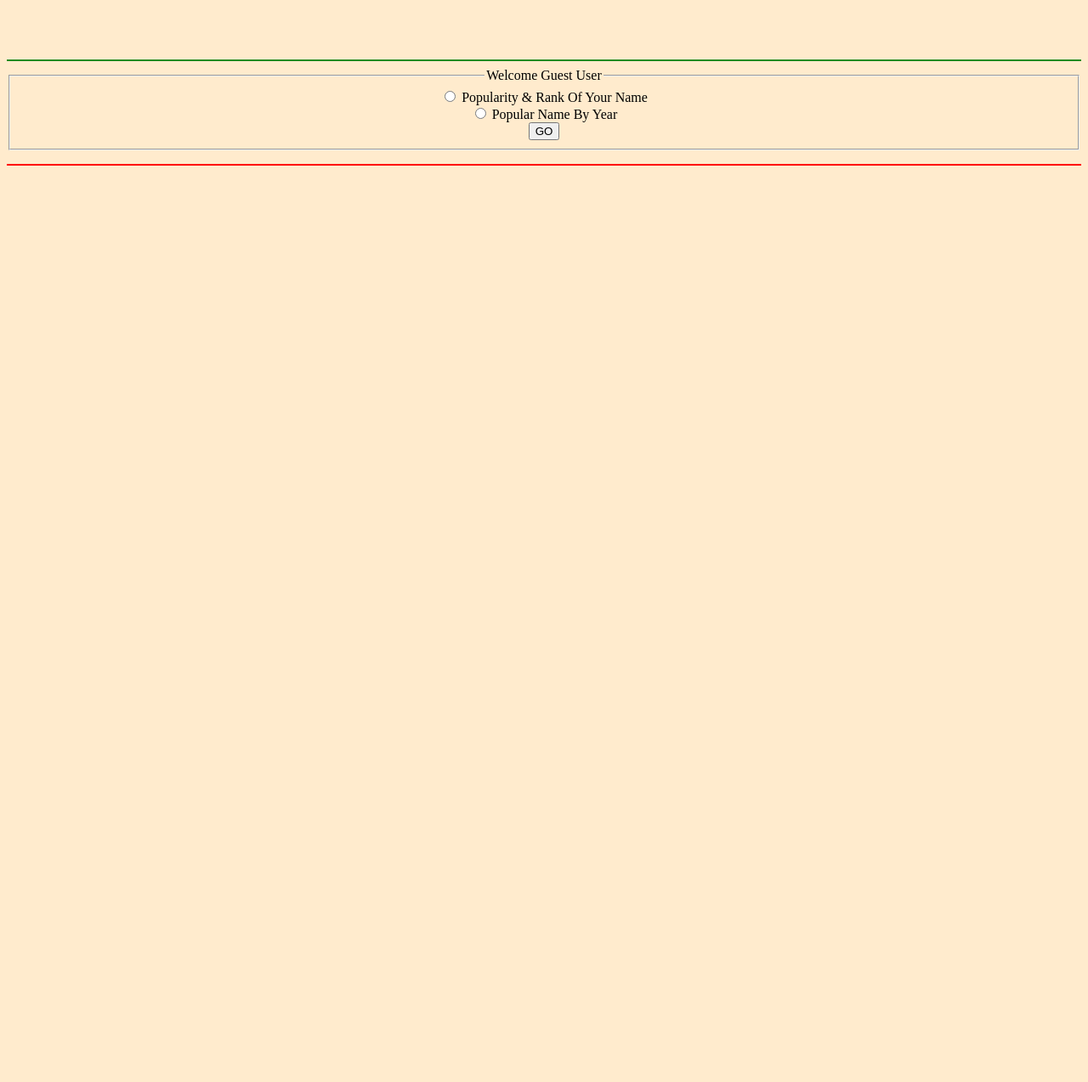
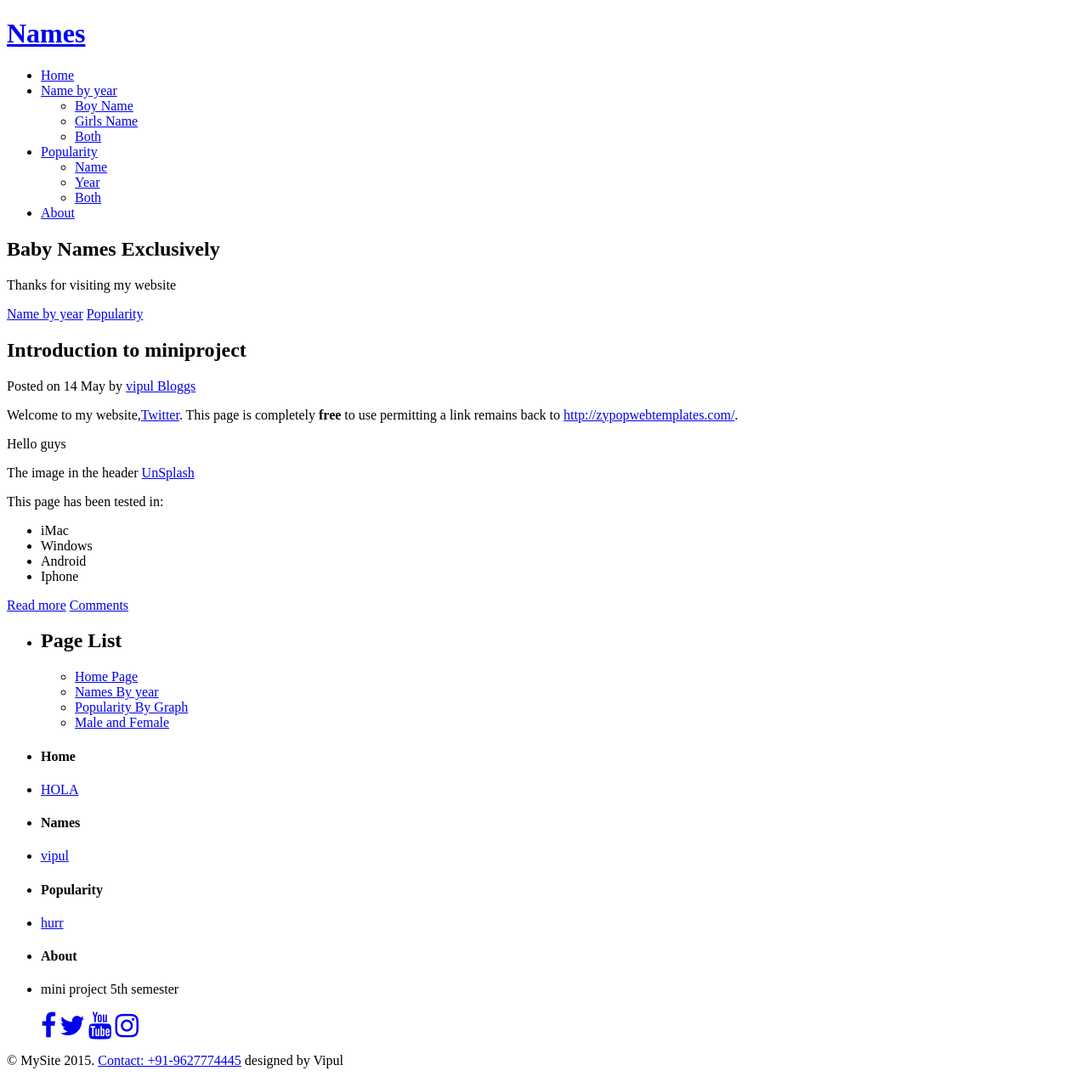
Before and after one commit to vipul080795/mini-project, a PHP site: page / in a window 1280 px wide. Shown: the whole page at 85% size. Before the commit the page ends 195 px from the top, so only its background shows below. Run offline with PHP 8.4, Linux system fonts and the light colour scheme; some libraries are stand-ins or nearby versions.

Commit message:
Update index.php

```diff
--- a/index.php
+++ b/index.php
@@ -1,31 +1,221 @@
+<!doctype html>
 <html>
-<title>::Find popularity of Name::</title>
-<body style="text-align: center; background-color: blanchedalmond ; backface-visibility: 50%;">
-<br />
-<br />
-<br />
-<hr color=228B22 />
-<form method="Post">
-<fieldset >
-<legend>Welcome Guest User</legend>
-<input type="radio" name="choise" required="" value="byname" /> Popularity & Rank Of Your Name
-<br />
-<input type="radio" name="choise" required="" value="byyear" /> Popular Name By Year
-<br />
-<input type="submit" value="GO" name="Go" />
-</fieldset>
-</form>
-<hr color=red />
+<head>
+<meta http-equiv="Content-Type" content="text/html; charset=utf-8" />
+<title>Babynames</title>
+
+
+<link rel="stylesheet" href="css/reset.css" type="text/css" />
+<link rel="stylesheet" href="css/styles.css" type="text/css" />
+<link href="http://maxcdn.bootstrapcdn.com/font-awesome/4.1.0/css/font-awesome.min.css" rel="stylesheet">
+
+
+<!--[if lt IE 9]>
+<script src="http://html5shiv.googlecode.com/svn/trunk/html5.js"></script>
+<![endif]-->
+
+<script type="text/javascript" src="js/jquery.js"></script>
+<script type="text/javascript" src="js/slider.js"></script>
+<script type="text/javascript" src="js/superfish.js"></script>
+
+<script type="text/javascript" src="js/custom.js"></script>
+
+<meta name="viewport" content="width=device-width, minimum-scale=1.0, maximum-scale=1.0" />
+
+<!--
+spark, a free CSS web template by ZyPOP (zypopwebtemplates.com/)
+
+Download: http://zypopwebtemplates.com/
+
+License: Creative Commons Attribution
+//-->
+</head>
+<body>
+<div id="container">
+
+    <header>
+	<div class="width">
+
+    		<h1><a href="index.php">Name<strong>s</strong></a></h1>
+
+		<nav>
+
+    			<ul class="sf-menu dropdown">
+
+
+        			<li class="selected"><a href="index.php">Home</a></li>
+
+            			<li>
+
+					<a href="byyear.php">Name by year</a>
+
+					<ul>
+                				<li><a href="male_names.php">Boy Name</a></li>
+						<li><a href="female_names.php">Girls Name</a></li>
+                    				<li><a href="both_names.php">Both</a></li>
+                			</ul>
+
+            			</li>
+
+
+				<li>
+
+					<a href="byname.php">Popularity</a>
+
+					<ul>
+                				<li><a href="#">Name</a></li>
+                   				<li><a href="#">Year</a></li>
+                   				<li><a href="#">Both</a></li>
+                			</ul>
+
+            			</li>
+
+				<li><a href="about.html">About</a></li>
+       			</ul>
+
+
+			<div class="clear"></div>
+    		</nav>
+       	</div>
+
+	<div class="clear"></div>
+
+
+    </header>
+
+
+    <div id="intro">
+
+	<div class="width">
+
+		<div class="intro-content">
+
+                    <h2>Baby Names Exclusively </h2>
+                    <p>Thanks for visiting my website</p>
+
+			<p><a href="byyear.php" class="button button-slider">Name by year</a>
+							<a href="byname.php" class="button button-reversed button-slider">Popularity </a></p>
+
+
+            	</div>
+
+            </div>
+
+
+	</div>
+
+    <div id="body" class="width">
+
+
+
+		<section id="content" class="two-column with-right-sidebar">
+
+	    <article>
+
+
+			<h2>Introduction to miniproject</h2>
+			<div class="article-info">Posted on <time datetime="2015-11-15">14 May</time> by <a href="#" rel="author">vipul Bloggs</a></div>
+
+            <p>Welcome to my website,<a href="http://zypopwebtemplates.com/" title="Twitter">Twitter</a>. This page is completely <strong>free</strong> to use permitting a link remains back to  <a href="http://zypopwebtemplates.com/" title="ZyPOP">http://zypopwebtemplates.com/</a>.</p>
+
+<p> Hello guys</p>
+
+		<p>The image in the header <a href="http://Facebook.com/">UnSplash</a></p>
+
+            <p>This page has been tested in:</p>
+
+
+            <ul class="styledlist">
+                <li>iMac</li>
+                <li>Windows</li>
+ 		<li>Android</li>
+                <li>Iphone</li>
+            </ul>
+
+		<a href="#" class="button">Read more</a>
+		<a href="#" class="button button-reversed">Comments</a>
+
+
+
+		</article>
+
+		<article class="expanded">
+
+		</article>
+        </section>
+
+        <aside class="sidebar big-sidebar right-sidebar">
+
+
+            <ul>
+               <li>
+                    <h2>Page List</h2>
+                    <ul class="blocklist">
+                        <li><a class="selected" href="index.html">Home Page</a></li>
+                        <li><a href="byyear.php">Names By year</a>
+
+				        <li><a href="byname.php">Popularity By Graph</a></li>
+
+
+			</li>
+                        <li><a href="#">Male and Female</a></li>
+
+                    </ul>
+                </li>
+
+
+
+
+
+
+
+
+
+        </aside>
+    	<div class="clear"></div>
+    </div>
+    <footer>
+        <div class="footer-content width">
+            <ul>
+            	<li><h4>Home</h4></li>
+                <li><a href="#">HOLA</a></li>
+            </ul>
+
+            <ul>
+            	<li><h4>Names</h4></li>
+                <li><a href="#">vipul</a></li>
+            </ul>
+
+ 	    <ul>
+                <li><h4>Popularity</h4></li>
+                <li><a href="#">hurr</a></li>
+            </ul>
+
+            <ul class="endfooter">
+            	<li><h4>About</h4></li>
+                <li> mini project 5th semester <br /><br />
+
+<div class="social-icons">
+
+<a href="#"><i class="fa fa-facebook fa-2x"></i></a>
+
+<a href="#"><i class="fa fa-twitter fa-2x"></i></a>
+
+<a href="#"><i class="fa fa-youtube fa-2x"></i></a>
+
+<a href="#"><i class="fa fa-instagram fa-2x"></i></a>
+
+</div>
+
+</li>
+            </ul>
+
+            <div class="clear"></div>
+        </div>
+        <div class="footer-bottom">
+            <p>&copy; MySite 2015. <a href="http://babynames.com/">Contact: +91-9627774445</a> designed by Vipul</p>
+         </div>
+    </footer>
+</div>
 </body>
-<?php
-if(isset($_POST['Go']))
-{
-    $choise=$_POST['choise'];
-    $page= $choise.".php";
-    echo "Page Location : $page";
-    header("location:./$page");
-
-}
-?>
-
 </html>
```
